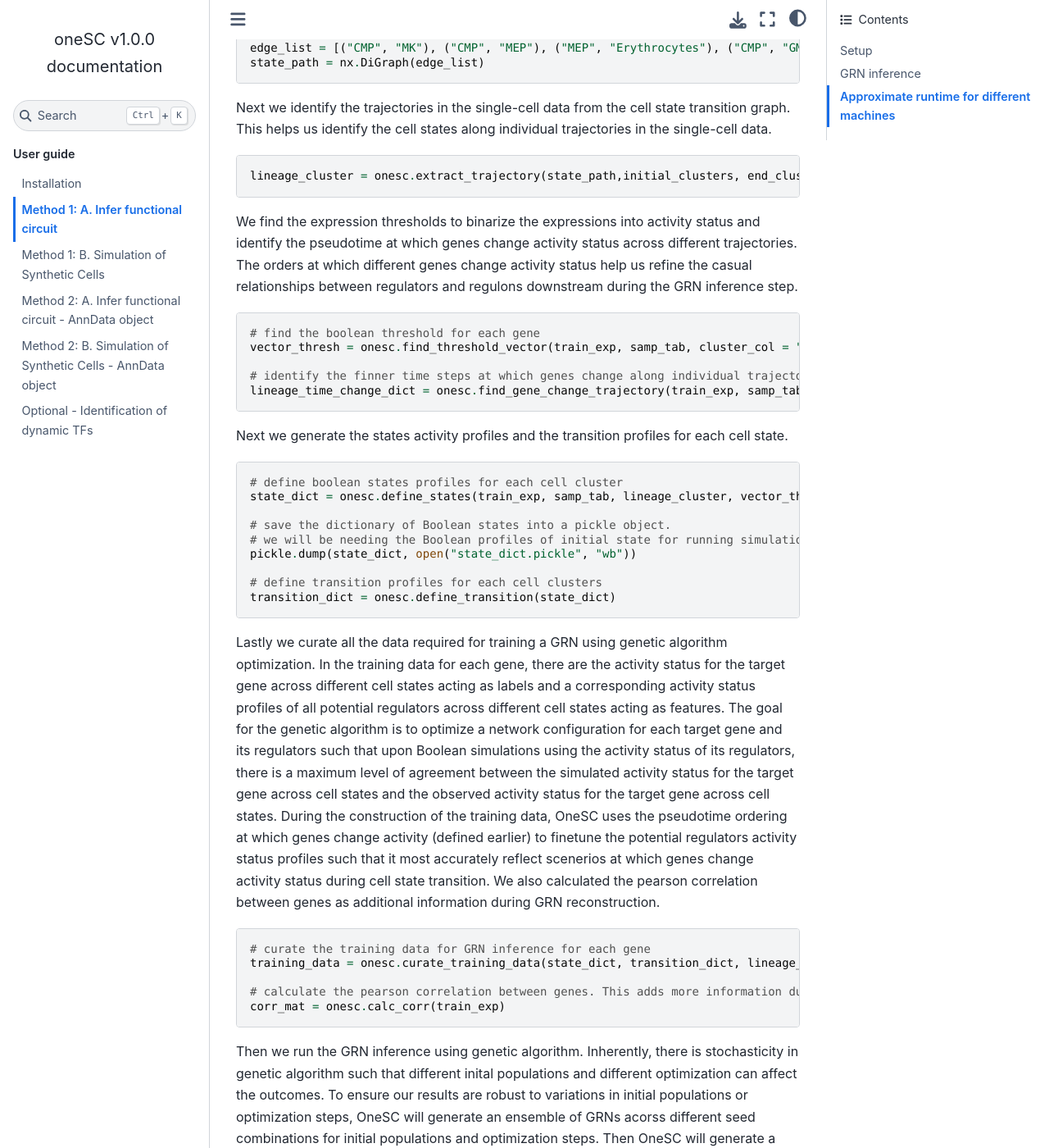
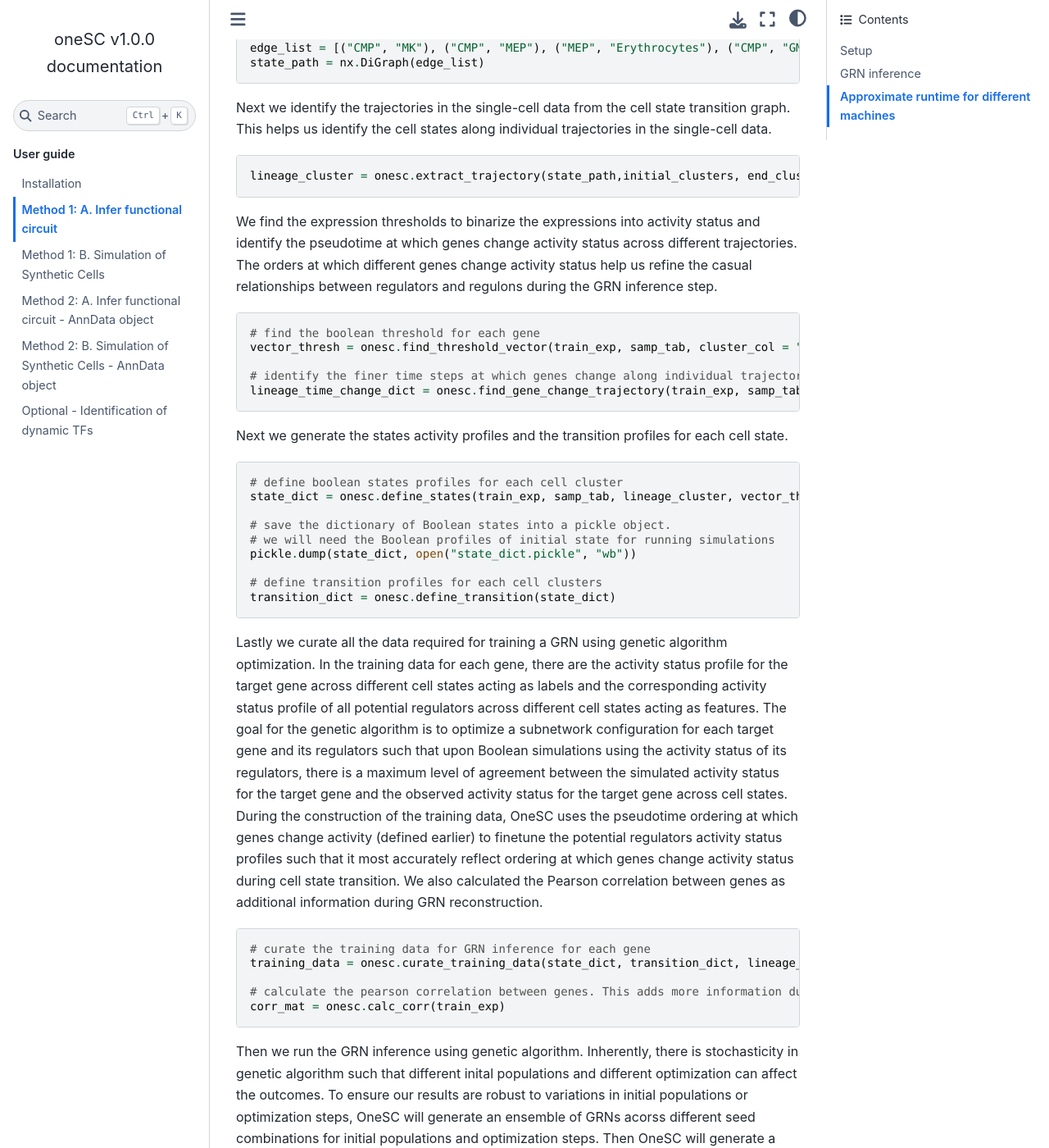
Before and after one commit to CahanLab/oneSC, a Sphinx documentation site: the page built from docs/source/infer_grn.md, in a window 1280 px wide and 1400 px high, scrolled down 1843 px. Shown: the whole window at 82% size. Built offline with Sphinx 7.4.7 and the Sphinx Book theme 1.1.4, drawn with Linux system fonts in a browser that asks for light colours; some of the changed text lies outside the part shown.

Commit message:
fixed typos

````diff
--- a/docs/source/infer_grn.md
+++ b/docs/source/infer_grn.md
@@ -47,12 +47,12 @@ Next we identify the trajectories in the single-cell data from the cell state tr
 ```
 lineage_cluster = onesc.extract_trajectory(state_path,initial_clusters, end_clusters)
 ```
-We find the expression thresholds to binarize the expressions into activity status and identify the pseudotime at which genes change activity status across different trajectories. The orders at which different genes change activity status help us refine the casual relationships between regulators and regulons downstream during the GRN inference step.
+We find the expression thresholds to binarize the expressions into activity status and identify the pseudotime at which genes change activity status across different trajectories. The orders at which different genes change activity status help us refine the casual relationships between regulators and regulons during the GRN inference step.
 ```
 # find the boolean threshold for each gene
 vector_thresh = onesc.find_threshold_vector(train_exp, samp_tab, cluster_col = "cell_types", cutoff_percentage=0.4)
 
-# identify the finner time steps at which genes change along individual trajectory
+# identify the finer time steps at which genes change along individual trajectory
 lineage_time_change_dict = onesc.find_gene_change_trajectory(train_exp, samp_tab, lineage_cluster, cluster_col, pt_col, vector_thresh, pseudoTime_bin=0.01)
 ```
 Next we generate the states activity profiles and the transition profiles for each cell state.
@@ -61,13 +61,13 @@ Next we generate the states activity profiles and the transition profiles for ea
 state_dict = onesc.define_states(train_exp, samp_tab, lineage_cluster, vector_thresh, cluster_col, percent_exp = 0.3)
 
 # save the dictionary of Boolean states into a pickle object.
-# we will be needing the Boolean profiles of initial state for running simulations
+# we will need the Boolean profiles of initial state for running simulations
 pickle.dump(state_dict, open("state_dict.pickle", "wb"))
 
 # define transition profiles for each cell clusters
 transition_dict = onesc.define_transition(state_dict)
 ```
-Lastly we curate all the data required for training a GRN using genetic algorithm optimization. In the training data for each gene, there are the activity status for the target gene across different cell states acting as labels and a corresponding activity status profiles of all potential regulators across different cell states acting as features. The goal for the genetic algorithm is to optimize a network configuration for each target gene and its regulators such that upon Boolean simulations using the activity status of its regulators, there is a maximum level of agreement between the simulated activity status for the target gene across cell states and the observed activity status for the target gene across cell states. During the construction of the training data, OneSC uses the pseudotime ordering at which genes change activity (defined earlier) to finetune the potential regulators activity status profiles such that it most accurately reflect scenerios at which genes change activity status during cell state transition. We also calculated the pearson correlation between genes as additional information during GRN reconstruction.
+Lastly we curate all the data required for training a GRN using genetic algorithm optimization. In the training data for each gene, there are the activity status profile for the target gene across different cell states acting as labels and the corresponding activity status profile of all potential regulators across different cell states acting as features. The goal for the genetic algorithm is to optimize a subnetwork configuration for each target gene and its regulators such that upon Boolean simulations using the activity status of its regulators, there is a maximum level of agreement between the simulated activity status for the target gene and the observed activity status for the target gene across cell states. During the construction of the training data, OneSC uses the pseudotime ordering at which genes change activity (defined earlier) to finetune the potential regulators activity status profiles such that it most accurately reflect ordering at which genes change activity status during cell state transition. We also calculated the Pearson correlation between genes as additional information during GRN reconstruction.
 ```
 # curate the training data for GRN inference for each gene
 training_data = onesc.curate_training_data(state_dict, transition_dict, lineage_time_change_dict, samp_tab, cluster_id = cluster_col, pt_id = pt_col,act_tolerance = 0.04)
@@ -85,14 +85,14 @@ grn_ensemble = onesc.create_network_ensemble(training_data,
                                             corr_mat,
                                             ideal_edges = ideal_edge_num,
                                             num_generations = 300,
-                                            max_iter = 30,
+                                            max_iter = 30, --+
                                             num_parents_mating = 4,
                                             sol_per_pop = 30,
                                             reduce_auto_reg = True,
                                             GA_seed_list = [1, 2, 3, 4, 5],
                                             init_pop_seed_list = [21, 22, 23, 24, 25]) # this would generate 25 networks (one for each GA, init seed combo)
 
-inferred_grn = grn_ensemble[0]
+inferred_grn = grn_ensemble[0] # the first item in the list is the majority voted network
 inferred_grn.to_csv("OneSC_network.csv")
 ```
 You can print the inferred GRN out. It should look similar to something below.
````
Also changed, not shown: other parts of docs/source/infer_grn.md (+4 -4 lines), docs/source/simulation_syn_cells.md (+5 -5 lines), docs/source/simulation_syn_cells_scanpy.md (+1 -1 lines).
